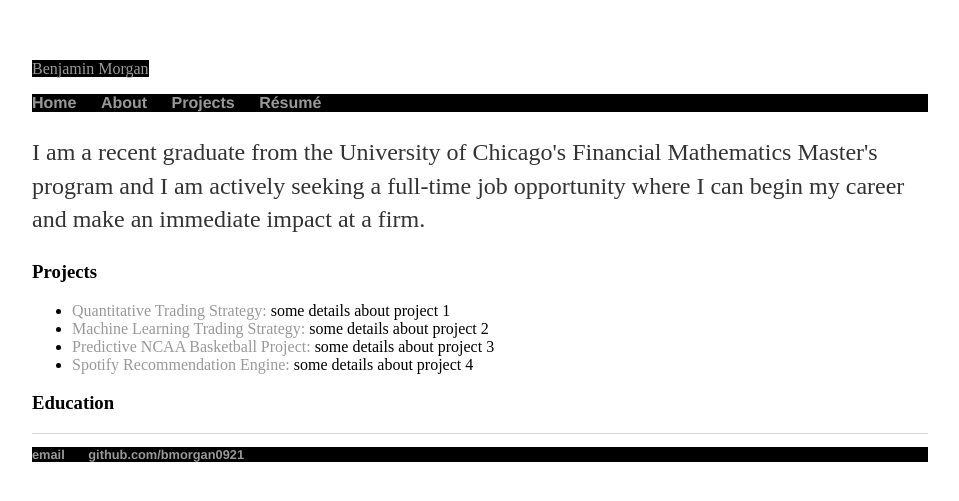
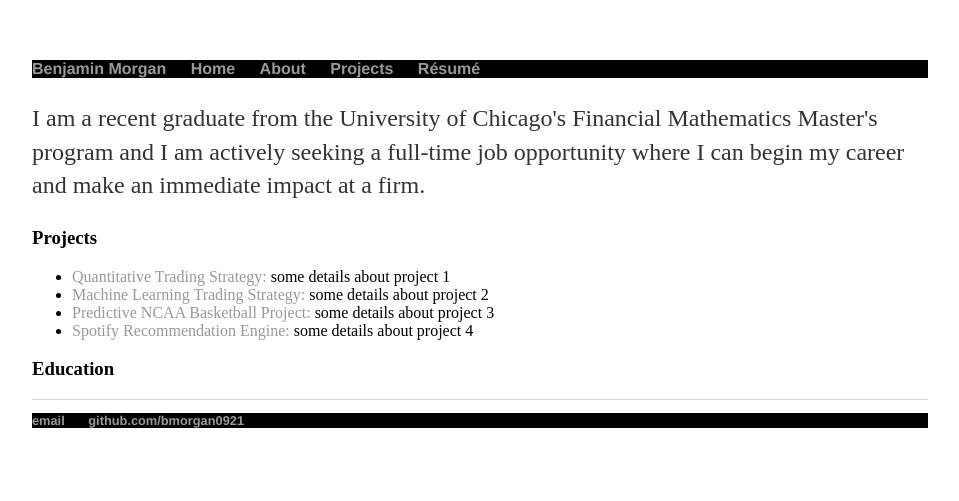
Before and after one commit to bmorgan0921/bmorgan0921.github.io, a Jekyll site: the page built from index.html, in a window 1280 px wide. Shown: the top 501 px of the page, without its empty margins (160-1119 px from the left). Built offline with Jekyll 4.4.1, drawn with Linux system fonts in a browser that asks for light colours.

Commit message:
more navbar adjusting

```diff
--- a/_layouts/default.html
+++ b/_layouts/default.html
@@ -7,10 +7,11 @@
 	</head>
 	<body>
 		<nav class = "navbar navbar-inverse">
-			<div>
+			<!-- <div>
 				<a class="navbar-brand" href="/">Benjamin Morgan</a>
-			</div>
+			</div> -->
     		<ul class = "nav navbar-nav">
+				<li><a href="/">Benjamin Morgan</a></li>
 				<li><a href="/">Home</a></li>
 				<li><a href="/about">About</a></li>
 				<li><a href="/projects">Projects</a></li>
```
